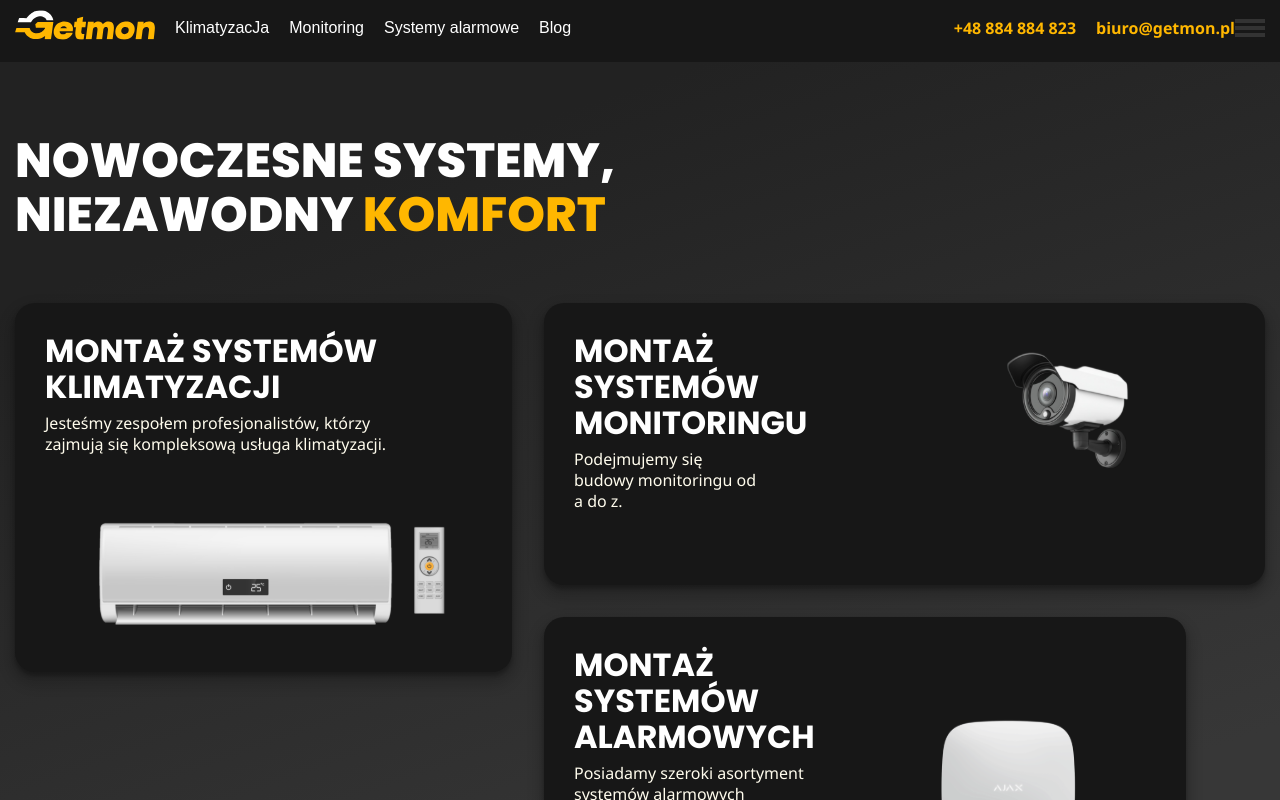
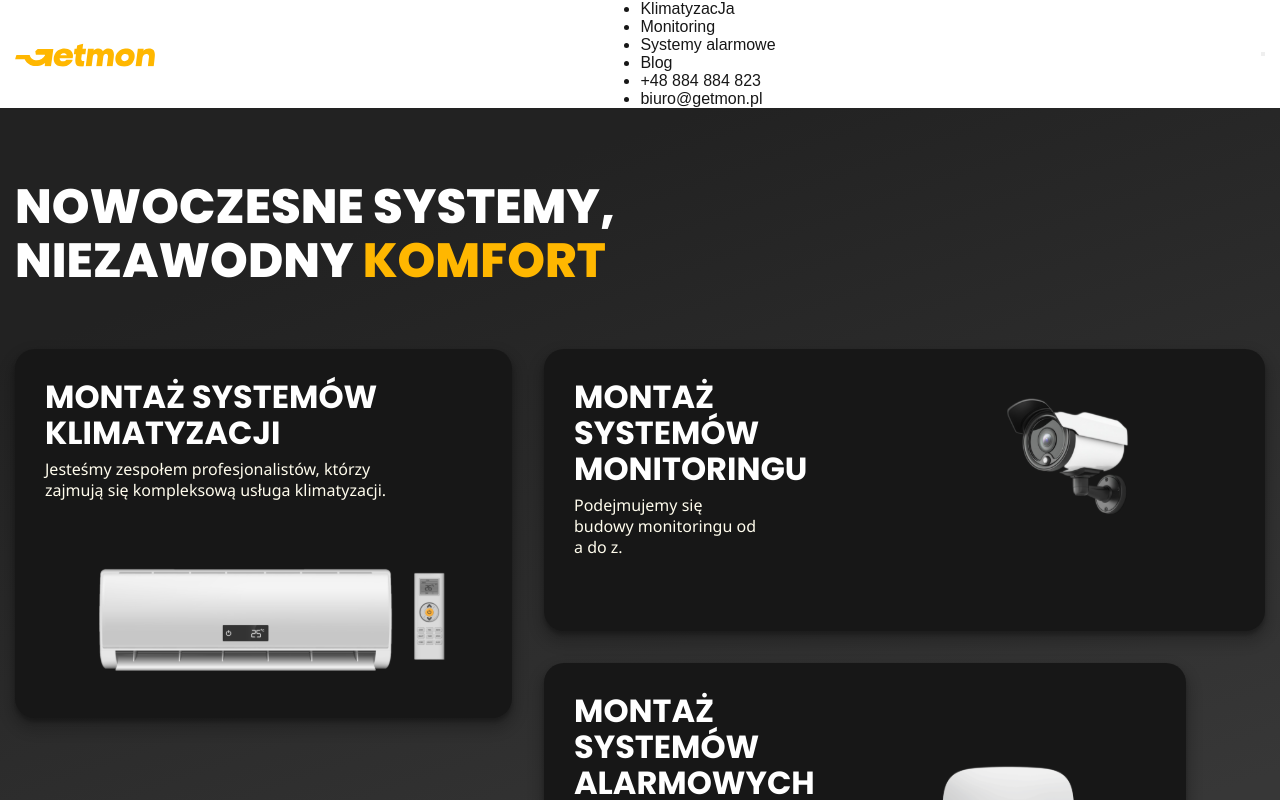
Before and after one commit to MatviyRoman/Getmon-Next, a Next.js app: page / in a window 1280 px wide. Shown: the top 800 px of the page. Built offline with nearby package versions, Linux system fonts and the light colour scheme.

Commit message:
update globals styles

```diff
--- a/src/app/globals.css
+++ b/src/app/globals.css
@@ -106,13 +106,6 @@ a {
   }
 }
 
-.header {
-  background-color: #171717;
-  color: #fff;
-  padding: 10px 0;
-  min-height: 62px;
-}
-
 .container {
   display: flex;
   justify-content: space-between;
@@ -125,162 +118,3 @@ a {
     max-width: 100vw;
   }
 }
-
-.logo a {
-  color: #fff;
-  text-decoration: none;
-  font-size: 24px;
-  font-weight: bold;
-}
-
-.nav {
-  display: flex;
-  justify-content: space-between;
-  align-items: center;
-}
-
-.nav ul {
-  list-style: none;
-  margin: 0;
-  padding: 0;
-  display: flex;
-}
-
-.nav li {
-  margin-left: 20px;
-}
-
-.nav a {
-  color: #fff;
-  text-decoration: none;
-  font-size: 16px;
-
-  &:hover {
-    color: #FFB700;
-  }
-}
-
-.nav {
-  max-width: 888;
-  width: 100%;
-
-  .nav__bottom {
-    /* margin-left: 149px; */
-
-    a {
-      color: #FFB700;
-
-
-      font-family: Segoe UI;
-      font-size: 16px;
-      font-weight: 700;
-      line-height: 21px;
-      letter-spacing: 0%;
-      text-align: left;
-
-      &:hover {
-        color: #fff;
-      }
-    }
-  }
-}
-
-.menu-toggle {
-  display: none;
-  flex-direction: column;
-  justify-content: space-between;
-  width: 24px;
-  height: 18px;
-  background: none;
-  border: none;
-  cursor: pointer;
-}
-
-.menu-toggle__bar {
-  width: 100%;
-  height: 2px;
-  background-color: #fff;
-}
-
-/* Basic menu toggle style */
-.menu-toggle {
-  display: flex;
-  flex-direction: column;
-  justify-content: space-around;
-  width: 30px;
-  height: 20px;
-  background: transparent;
-  border: none;
-  padding: 0;
-  cursor: pointer;
-  z-index: 10;
-}
-
-.menu-toggle__bar {
-  width: 30px;
-  height: 4px;
-  background-color: #333;
-  transition: transform 0.3s ease, opacity 0.3s ease;
-}
-
-.menu-toggle.active .menu-toggle__bar:nth-child(1) {
-  transform: rotate(45deg);
-  position: relative;
-  top: 6px;
-}
-
-.menu-toggle.active .menu-toggle__bar:nth-child(2) {
-  opacity: 0;
-}
-
-.menu-toggle.active .menu-toggle__bar:nth-child(3) {
-  transform: rotate(-45deg);
-  position: relative;
-  top: -6px;
-  -webkit-transform: rotate(-45deg);
-  -moz-transform: rotate(-45deg);
-  -ms-transform: rotate(-45deg);
-  -o-transform: rotate(-45deg);
-}
-
-/* Optionally, for the non-active state, you can set styles for the bars: */
-.menu-toggle .menu-toggle__bar:nth-child(1),
-.menu-toggle .menu-toggle__bar:nth-child(2),
-.menu-toggle .menu-toggle__bar:nth-child(3) {
-  transform: rotate(0deg);
-  position: relative;
-  top: 0;
-}
-
-
-@media (max-width: 991px) {
-  .nav {
-    display: none;
-    position: absolute;
-    top: 62px;
-    left: 0;
-    width: calc(100% - 30px);
-    transform: translateX(15px);
-    max-width: 991px;
-    background-color: #333;
-    border-radius: 0px 0px 20px 20px;
-    padding: 24px;
-  }
-
-  .nav--open {
-    display: block;
-  }
-
-  .nav ul {
-    flex-direction: column;
-    align-items: center;
-  }
-
-  .nav li {
-    margin: 10px 0;
-  }
-
-  .menu-toggle {
-    display: flex;
-  }
-}
```
